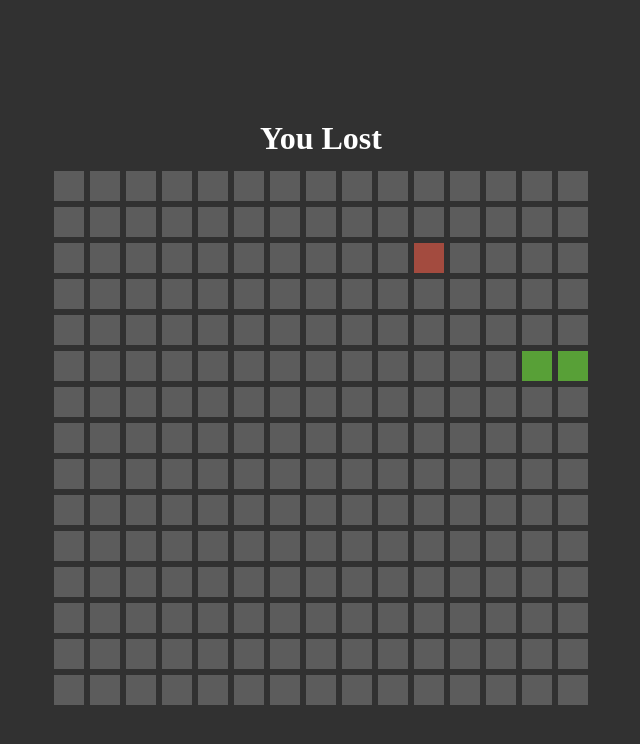
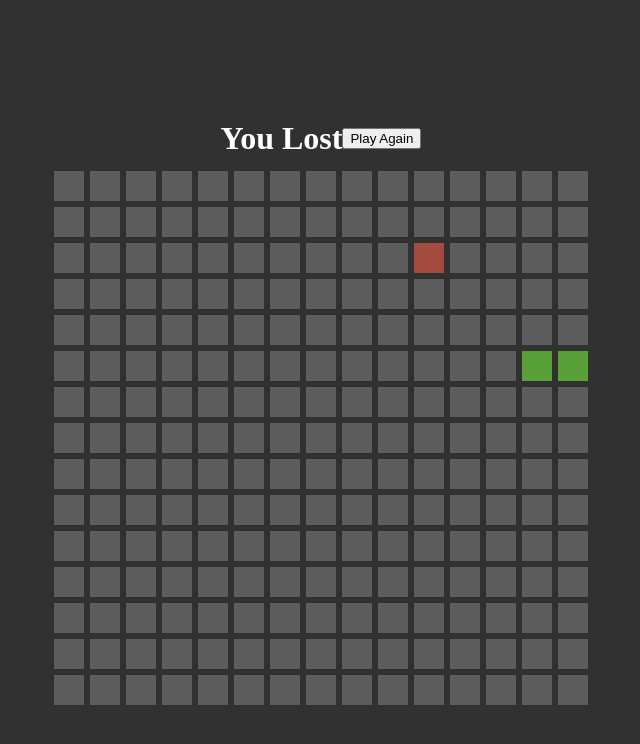
Before and after one commit to timthedev07/snake, a React (Create React App) app: page / in a window 1280 px wide. Shown: the top 744 px of the page, without its empty margins (319-959 px from the left). Built offline with nearby package versions, Linux system fonts and the light colour scheme.

Commit message:
complete restart

```diff
--- a/src/ui/App.tsx
+++ b/src/ui/App.tsx
@@ -80,11 +80,15 @@ export const App = () => {
 
   const handleLose = () => {
     setLost(true);
-    // setSnake(new LinkedList(initial));
-    // setSnakeCells(new Set([initial.cell]));
-    // setDirection(Direction.right);
-    // setFoodCell(snake.head.value.cell + 5);
-    // setScore(0);
+  };
+
+  const handleRestart = () => {
+    setScore(0);
+    setSnake(new LinkedList(initial));
+    setDirection(Direction.right);
+    setSnakeCells(new Set([initial.cell]));
+    setFoodCell(initial.cell + 5);
+    setLost(false);
   };
 
   const handleSnakeMovement = () => {
@@ -175,7 +179,12 @@ export const App = () => {
   return (
     <div>
       <div className="lost-header">
-        {lost ? <h1 className="lost-heading">You Lost</h1> : null}
+        {lost ? (
+          <>
+            <h1 className="lost-heading">You Lost</h1>
+            <button onClick={() => handleRestart()}>Play Again</button>
+          </>
+        ) : null}
       </div>
       {grid.map((row, i) => (
         <div key={i} className="row">
```
